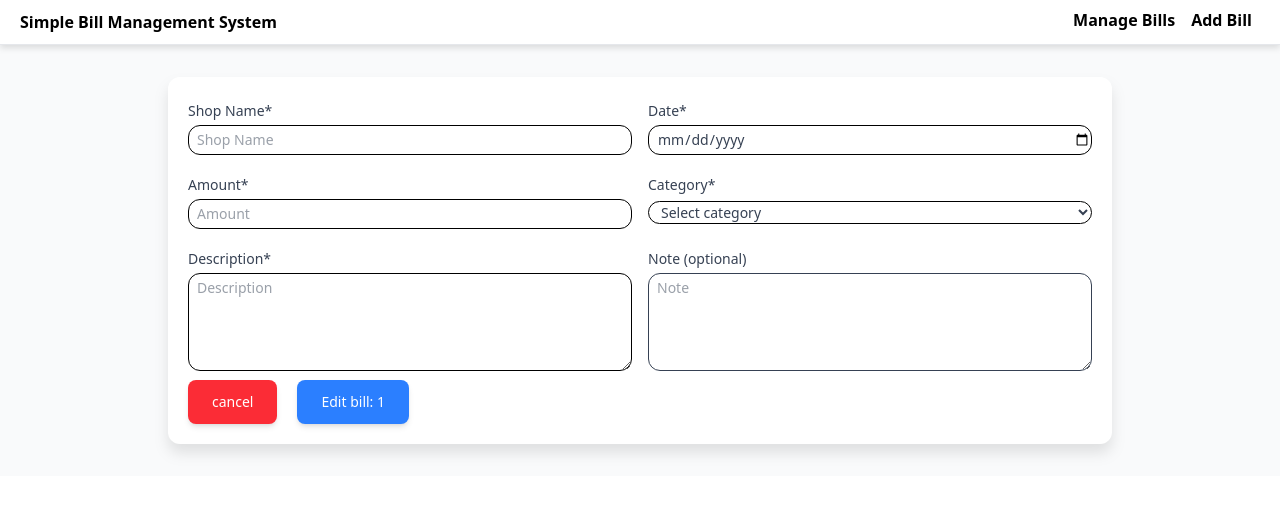
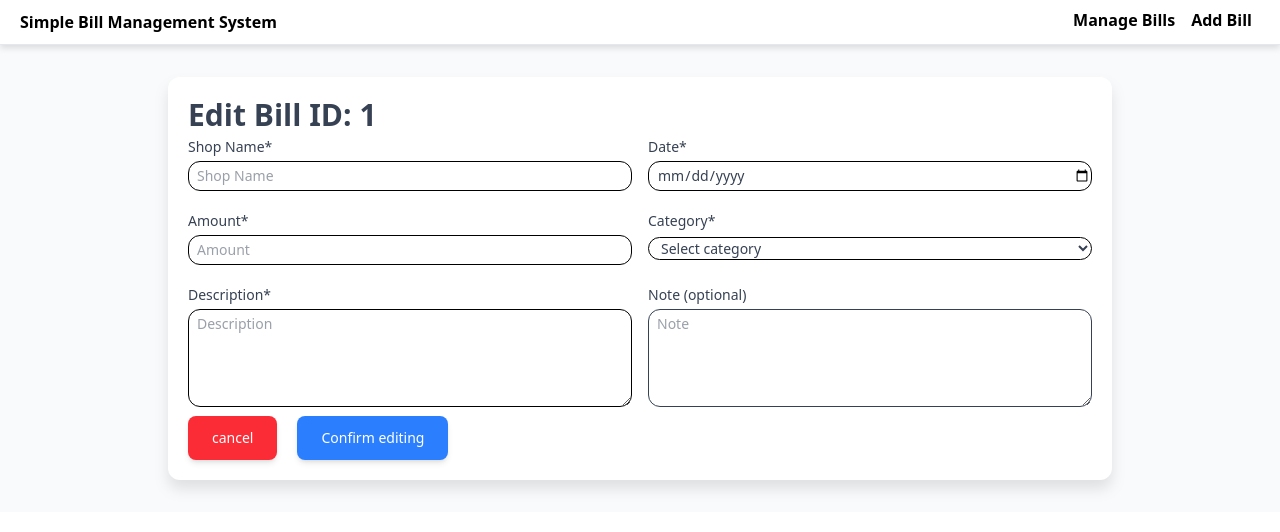
Before and after one commit to nano1412/Idosoft_InternPracticeExercise, a React (Vite) app: page /edit/1 in a window 1280 px wide. Shown: the top 532 px of the page. Built offline with nearby package versions, Linux system fonts and the light colour scheme; the HTML template or start-up script is replaced by a standard one.

Commit message:
feat: add page title

```diff
--- a/src/pages/AddBill.tsx
+++ b/src/pages/AddBill.tsx
@@ -51,7 +51,7 @@ const AddBill = () => {
   return (
     <div className="px-15 lg:px-30 ">
       <Container>
-
+        <h1 className="font-bold text-3xl">Add New Bill</h1>
         <FormContent
           {...errorField}
           handleOnSubmit={handleAddBill}
--- a/src/pages/EditBill.tsx
+++ b/src/pages/EditBill.tsx
@@ -53,6 +53,7 @@ const EditBill = () => {
     <>
       <div className="px-15 lg:px-30">
         <Container>
+          <h1 className="font-bold text-3xl">Edit Bill ID: {id}</h1>
           <FormContent
             {...errorField}
             {...editBillTarget}
@@ -76,7 +77,7 @@ const EditBill = () => {
               type="submit"
               form="edit-bill-form"
             >
-              Edit bill: {id}
+              Confirm editing
             </ButtonComponent>
           </div>
         </Container>
--- a/src/pages/ManageBill.tsx
+++ b/src/pages/ManageBill.tsx
@@ -1,7 +1,5 @@
 import { useNavigate } from "react-router";
 import { useState } from "react";
-
-import type { Bill } from "@/components/types";
 
 import Button from "@/components/ButtonComponent";
 import Container from "@/components/Container";
@@ -19,9 +17,10 @@ const ManageBill = () => {
 
   return (
     <>
-      <div className="text-center">
+      <div>
         <Container>
-          <div>
+          <h1 className="font-bold text-3xl">Manage Bill</h1>
+          <div className="text-center mt-5">
             {bills.length === 0 ? (
               <p>there is no bill here, please add a new one</p>
             ) : (
```
